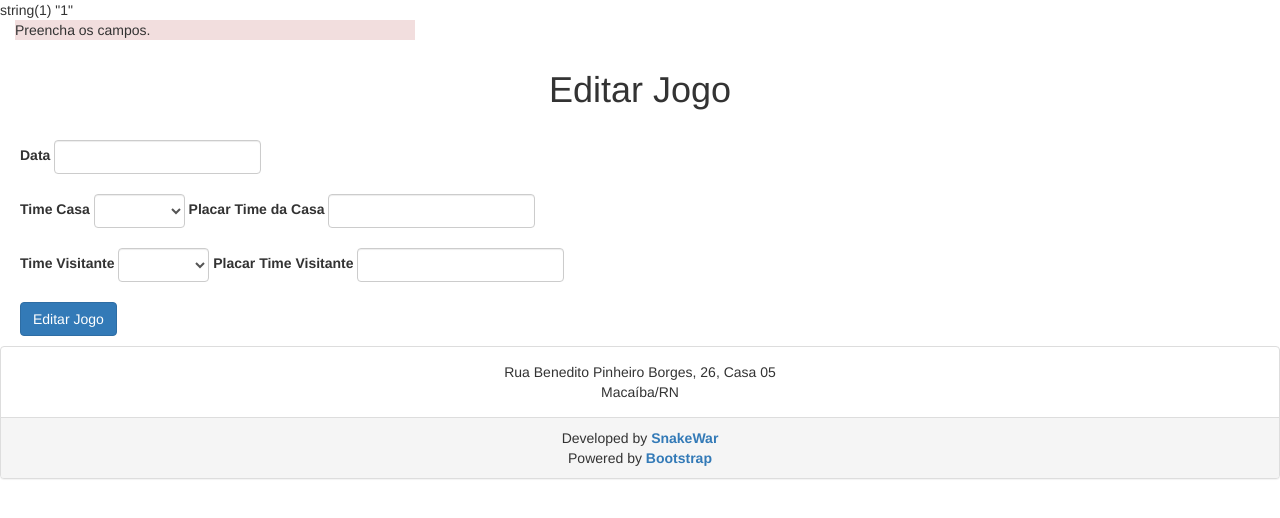
After one commit to SnakeWar/inter2017, a PHP site: page /admin2/templates/editar_jogo.php?id=1 in a window 1280 px wide. The commit adds this page. Shown: the top 518 px of the page. Run offline with PHP 8.4, Linux system fonts and the light colour scheme; data comes from the database, SQL or seed files in the repository; data that the repository does not hold is empty; some libraries are stand-ins or nearby versions.

Commit message:
Editar jogo

```diff
--- /dev/null
+++ b/admin2/templates/editar_jogo.php
@@ -0,0 +1,101 @@
+<?php
+	include('header.php');
+	include('../../templates/banco.php');
+
+$id_jogo = $_GET['id'];
+var_dump($id_jogo);
+
+	//FORM
+if(!$_GET){
+
+}
+else
+{
+	if($_GET['data'] == "")
+	{
+		echo '<p class="bg-danger erro">Preencha os campos.</p>';
+	}
+	else
+	{
+		$data = $_GET['data'];
+		$time_casa = $_GET['time_casa'];
+		$time_visitante = $_GET['time_visitante'];
+		$placar_casa = $_GET['placar_casa'];
+		$placar_visitante = $_GET['placar_visitante'];
+
+		if($time_casa == $time_visitante)
+		{
+			echo '<p class="bg-danger erro">Campo Time (Casa) e Time (Visitante) são obrigatório e não podem conter o mesmo time</p>';
+		}
+		else
+		{
+			$query = "UPDATE `jogo` SET  `data` = $data, `placar_casa` = '$placar_casa', `placar_visitante` = '$placar_visitante', `time_casa` = '$time_casa', `time_visitante` = '$time_visitante' WHERE `id` = '$id_jogo'";
+
+
+				mysqli_query($link, $query) or die(mysqli_error($link));
+				/*header('location: ../index.php');*/
+		}
+	}
+}
+?>
+
+	<!-- Editar Jogo -->
+<div class="row times">
+<div class="col-md-12">
+<h1>Editar Jogo</h1>
+<br>
+<form class="form-inline">
+  <div class="form-group">
+    <label for="exampleInputName2">Data</label>
+    <input type="text" class="form-control" id="calendario" name="data" placeholder="">
+  </div>
+  <br>
+    <br>
+  <div class="form-group">
+    <label for="exampleInputEmail2">Time Casa</label>
+    <select class="form-control" name="time_casa">
+    <option></option>
+    <?php
+		$times = mysqli_query($link, "SELECT `time`.`id`, `time`.`nome` FROM `time`");
+
+		foreach($times as $time){
+			echo '<option value="' . $time['id'] . '">' . $time['nome'] . '</option>';
+	}
+    ?>
+    </select>
+     <label for="exampleInputName2">Placar Time da Casa</label>
+    <input type="text" class="form-control" name="placar_casa" placeholder="">
+  </div>
+  <br>
+    <br>
+   <div class="form-group">
+    <label for="exampleInputName2">Time Visitante</label>
+    <select class="form-control" name="time_visitante">
+    <option></option>
+     <?php
+		foreach($times as $time){
+			echo '<option value="' . $time['id'] . '">' . $time['nome'] . '</option>';
+	}
+    ?>
+    </select>
+     <label for="exampleInputName2">Placar Time Visitante</label>
+    <input type="text" class="form-control" name="placar_visitante" placeholder="">
+  </div>
+    <br>
+      <br>
+  <button type="submit" class="btn btn-primary">Editar Jogo</button>
+</form>
+</div>
+</div>
+								<!-- Fim Editar Jogo -->
+<script>
+	function voltar(){
+		window.location = "index.php";
+	};
+	$(function() {
+    $( "#calendario" ).datepicker();
+});
+</script>
+<?php
+	include('footer.php');
+?>
--- /dev/null
+++ b/admin2/templates/footer.php
@@ -0,0 +1,13 @@
+<div class="panel panel-default footer">
+    <div class="panel-body centro">
+        Rua Benedito Pinheiro Borges, 26, Casa 05<br>
+        Macaíba/RN
+    </div>
+    <div class="panel-footer centro">Developed by <a><b>SnakeWar</b></a><br>Powered by <a><b>Bootstrap</b></a></div>
+</div>
+
+<!-- Include all compiled plugins (below), or include individual files as needed -->
+<!-- <script src="../../js/bootstrap.min.js"></script> -->
+
+</body>
+</html>
--- /dev/null
+++ b/admin2/templates/header.php
@@ -0,0 +1,42 @@
+<!doctype html>
+<html lang="en">
+<head>
+    <meta charset="UTF-8">
+    <meta name="viewport"
+          content="width=device-width, user-scalable=no, initial-scale=1.0, maximum-scale=1.0, minimum-scale=1.0">
+    <meta http-equiv="X-UA-Compatible" content="ie=edge">
+    <title>Campeonato Altinão 2017</title>
+
+    <!-- Bootstrap -->
+    <link href="../../css/bootstrap.min.css" rel="stylesheet">
+    <!-- Meu Estilo -->
+    <link href="../../css/style.css" rel="stylesheet">
+    <!-- CSS para Datepicker -->
+    <link rel="stylesheet" href="http://code.jquery.com/ui/1.9.0/themes/base/jquery-ui.css" />
+<!-- jQuery necessário para o Datepicker -->
+    <script src="http://code.jquery.com/jquery-1.8.2.js"></script>
+    <script src="http://code.jquery.com/ui/1.9.0/jquery-ui.js"></script>
+</head>
+<body>
+<!-- <ul class="nav nav-pills gran-menu">
+    <li role="presentation" class="active"><a href="#">HOME</a></li>
+    <li role="presentation"><a href="#">TIMES</a></li>
+    <li role="presentation"><a href="#">TOP-SCORE</a></li>
+    <li role="presentation"><a href="admin/dash.php">ADMIN</a></li>
+</ul>
+
+<ul class="nav nav-pills min-menu">
+    <li role="presentation" class="dropdown">
+        <a class="dropdown-toggle" data-toggle="dropdown" href="#" role="button" aria-haspopup="true" aria-expanded="false">
+             <span class="glyphicon glyphicon-menu-hamburger menu-icon"></span>
+        </a>
+        <ul class="dropdown-menu dropdown-menu-large">
+<ul class="nav nav-pills nav-stacked ">
+    <li role="presentation" class="active"><a href="#">HOME</a></li>
+    <li role="presentation"><a href="#">TIMES</a></li>
+    <li role="presentation"><a href="#">TOP-SCORE</a></li>
+    <li role="presentation"><a href="admin.php">ADMIN</a></li>
+</ul>
+        </ul>
+    </li>
+</ul> -->
--- a/templates/banco.php
+++ b/templates/banco.php
@@ -1,5 +1,5 @@
 <?php
-$link = mysqli_connect("localhost", "campeonato", "123456", "campeonato_db");
+$link = mysqli_connect("localhost", "root", "123456", "campeonato_db");
 
 if (!$link) {
     echo "Error: Unable to connect to MySQL." . PHP_EOL;
```
Also changed, not shown: admin2/index.php (+14 -3 lines).
